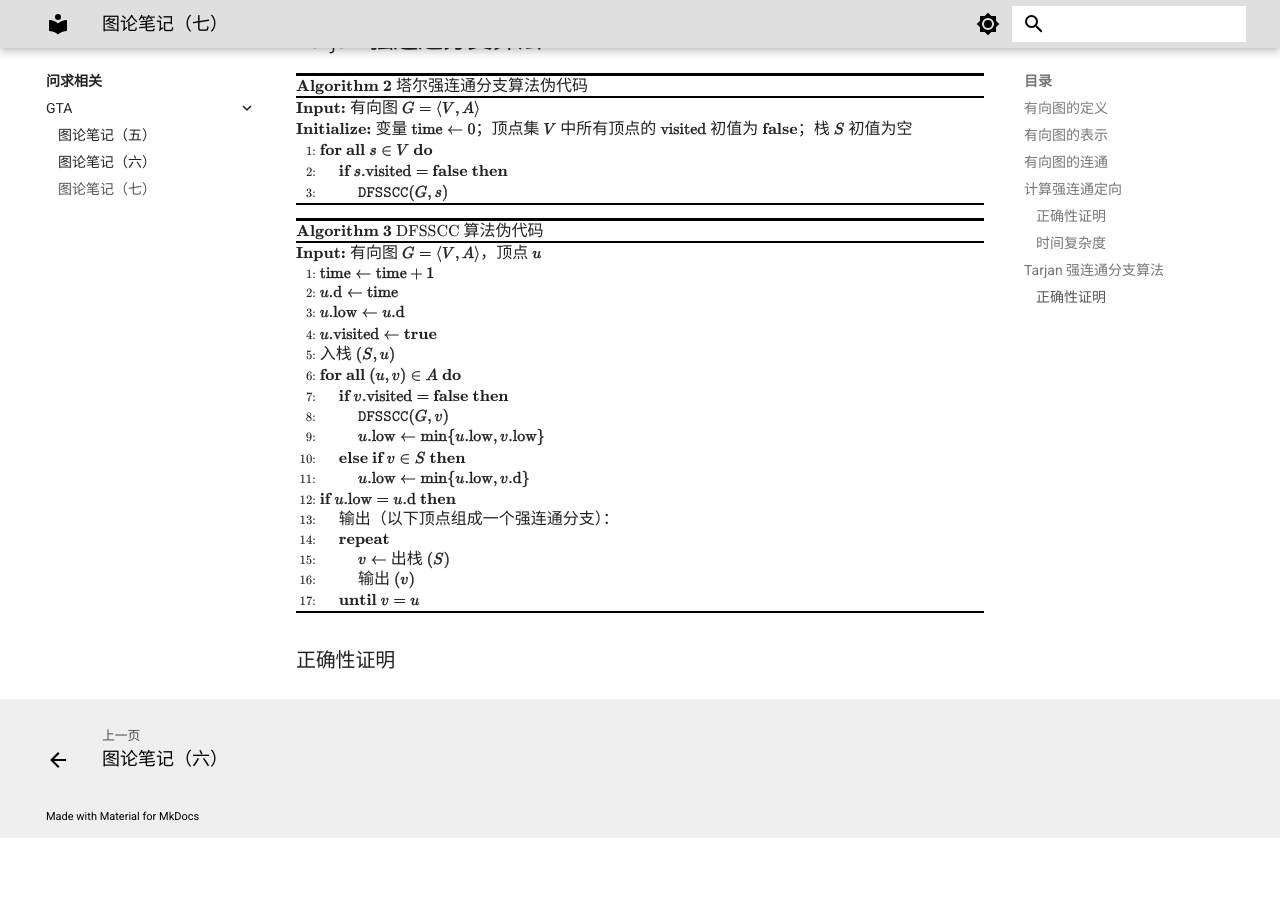
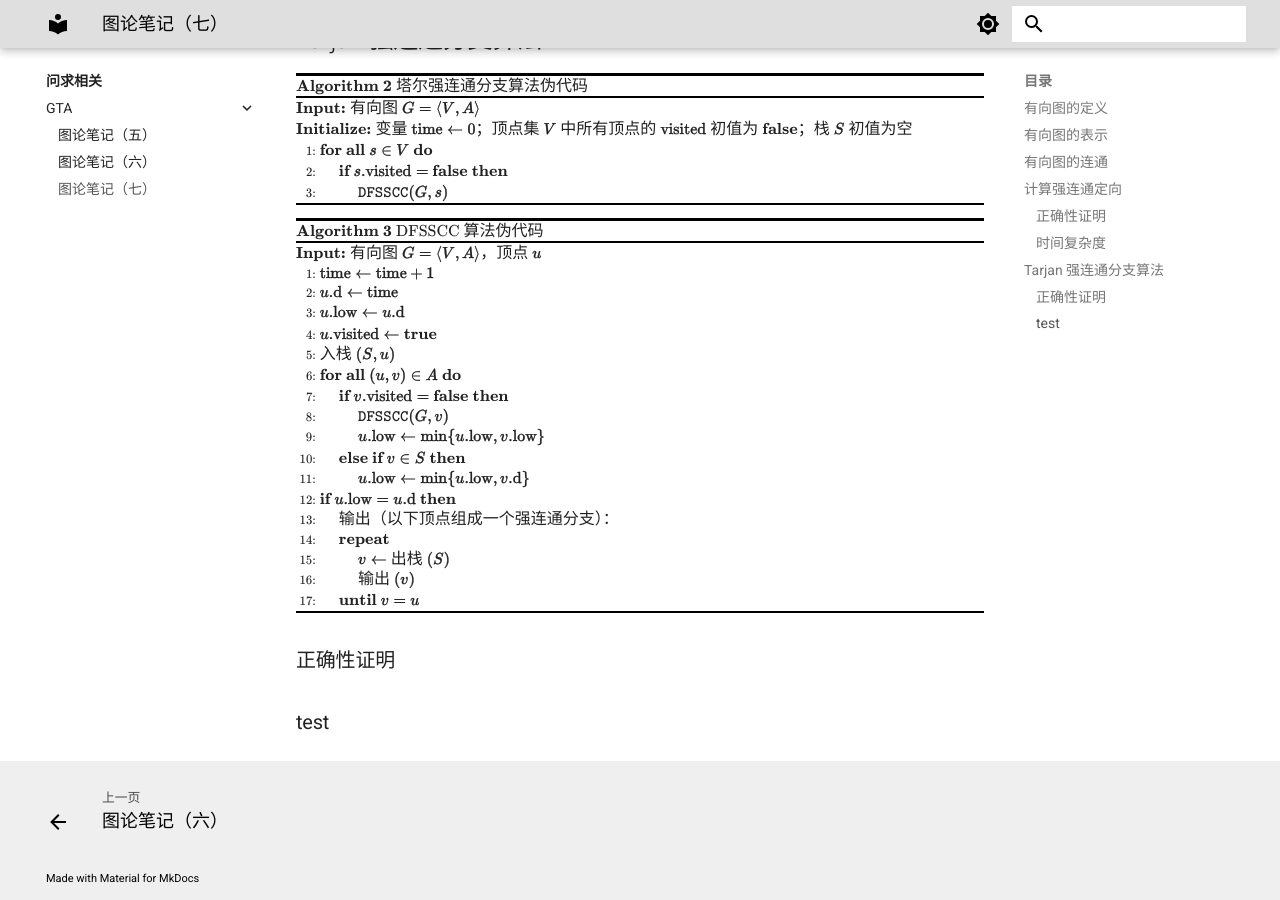
Before and after one commit to NJU-GTA/ps, an MkDocs documentation site: the page built from docs/问求相关/GTA/7.md, in a window 1280 px wide and 900 px high, scrolled down 6956 px. Built offline with MkDocs 1.6.1 and Material for MkDocs 9.7.7, drawn with Linux system fonts in a browser that asks for light colours; nearby versions of some CDN libraries; some web fonts are replaced; comment, search, counter and statistics services are not loaded; before the commit the page ends 7794 px from its top, so only the background shows below that.

Commit message:
Update Chapter7

```diff
--- a/docs/问求相关/GTA/7.md
+++ b/docs/问求相关/GTA/7.md
@@ -307,3 +307,5 @@ $$
 </code></pre>
 
 ### 正确性证明
+
+### test
```
